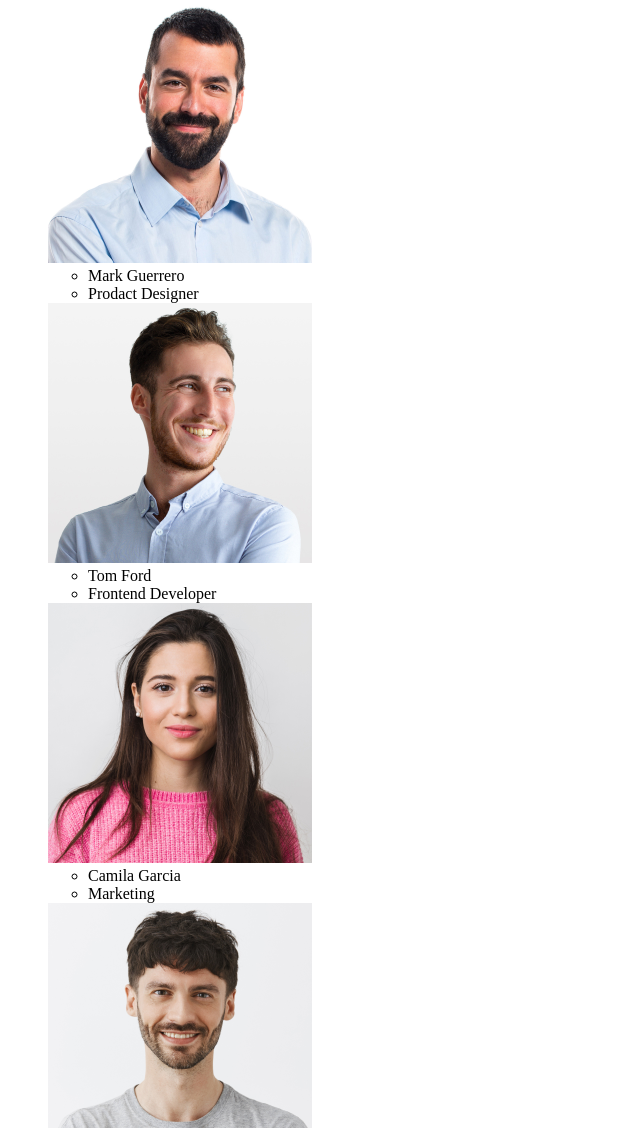
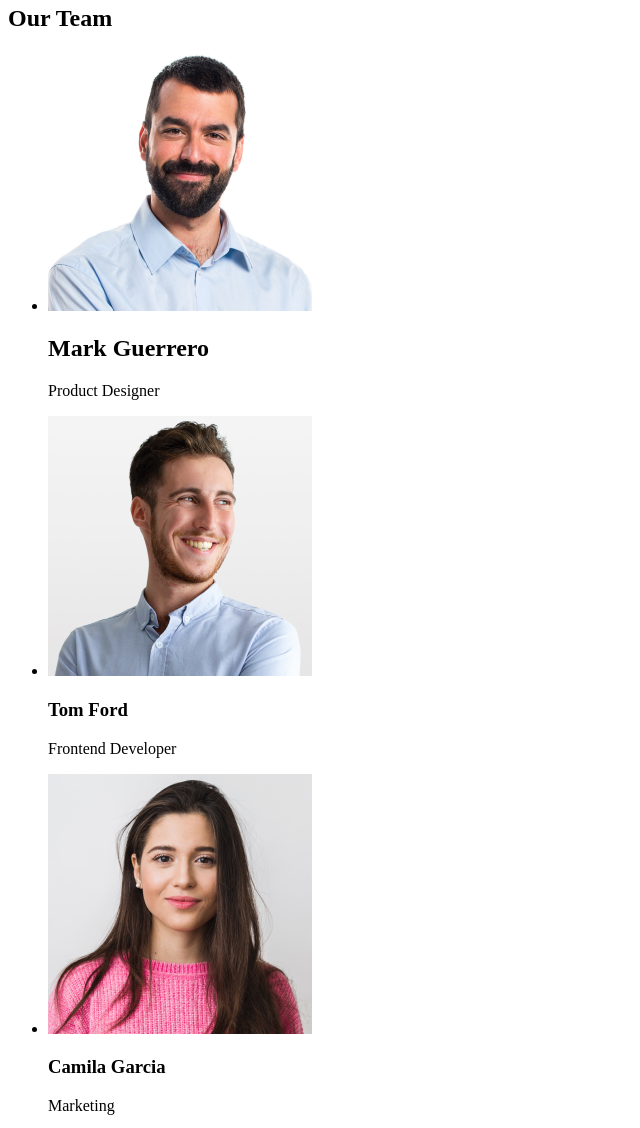
Before and after one commit to Maulova/goit-markup-hw-01, a plain HTML site: page index.html in a window 1280 px wide. Shown: the part 609-1737 px from the top of the page, without its empty margins (0-640 px from the left). Drawn offline with Linux system fonts and the light colour scheme.

Commit message:
update section 3

```diff
--- a/index.html
+++ b/index.html
@@ -8,7 +8,7 @@
   <body>
     <header>
       <nav>
-        <a herf="./index.html">WebStudio</a>
+        <a href="./index.html">WebStudio</a>
         <ul>
           <li><a href="Studio" target="_blank">Studio</a></li>
           <li><a href="Portfolio" target="_blank">Portfolio</a></li>
@@ -24,7 +24,7 @@
             >
           </li>
           <li>
-            <a href="tel:+110001111111" target="_blank">+11 (000) 111-11-11</a>
+            <a href="tel:+110001111111">+11 (000) 111-11-11</a>
           </li>
         </ul>
       </address>
@@ -37,7 +37,9 @@
       </section>
 
       <section>
-        <!-- titel about Startegy -->
+        <!-- titel about Startegy, will be hide -->
+        <h2>Effective Solutions</h2>
+
         <ul>
           <li>
             <h3>Strategy</h3>
@@ -46,6 +48,7 @@
               perfect and creative solution.
             </p>
           </li>
+
           <li>
             <h3>Punctuality</h3>
             <p>
@@ -69,48 +72,53 @@
           </li>
         </ul>
       </section>
-
+      <!-- section 3-->
       <section>
         <h2>Our Team</h2>
         <ul>
+          <li>
             <img
               src="./images/img-1.jpg"
-          alt="Foto of Mark Guerrero
-Product Designer"
+              alt="Foto of Mark Guerrero Product Designer"
               height="260"
               width="264"
             />
-        <ul>
-          <li>Mark Guerrero</li>
-          <li>Prodact Designer</li>
-        </ul>
+            <h1>Mark Guerrero</h1>
+            <p>Product Designer</p>
+          </li>
 
+          <li>
             <img
               src="./images/img-2.jpg"
               alt="Foto of Tom Ford Frontend Developer"
               height="260"
               width="264"
             />
-        <ul>
-          <li>Tom Ford</li>
-          <li>Frontend Developer</li>
-        </ul>
+            <h3>Tom Ford</h3>
+            <p>Frontend Developer</p>
+          </li>
+          <li>
             <img
               src="./images/img-3.jpg"
               alt="Foto of Camila Garcia Marketing"
               height="260"
               width="264"
             />
-        <ul>
-          <li>Camila Garcia</li>
-          <li>Marketing</li>
-        </ul>
+            <h3>Camila Garcia</h3>
+            <p>Marketing</p>
+          </li>
+
+          <li>
             <img
               src="./images/img-4.jpg"
               alt="Foto of Daniel Wilson UI Designer"
               height="260"
               width="264"
             />
+            <h3>Daniel Wilson</h3>
+            <p>UI Designer</p>
+          </li>
+        </ul>
       </section>
     </main>
     <footer>
```
Lines whose indentation alone changed are shown as unchanged.
